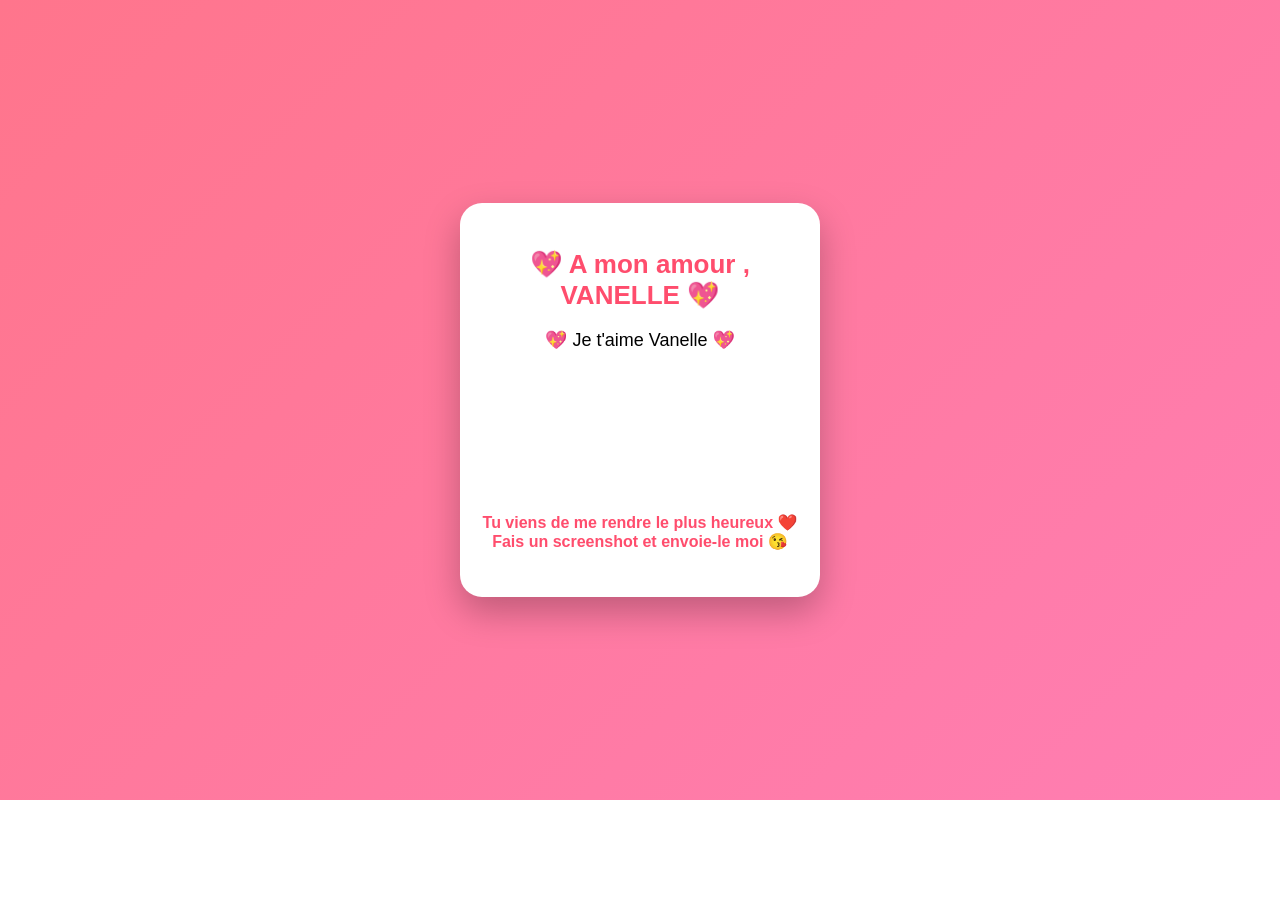
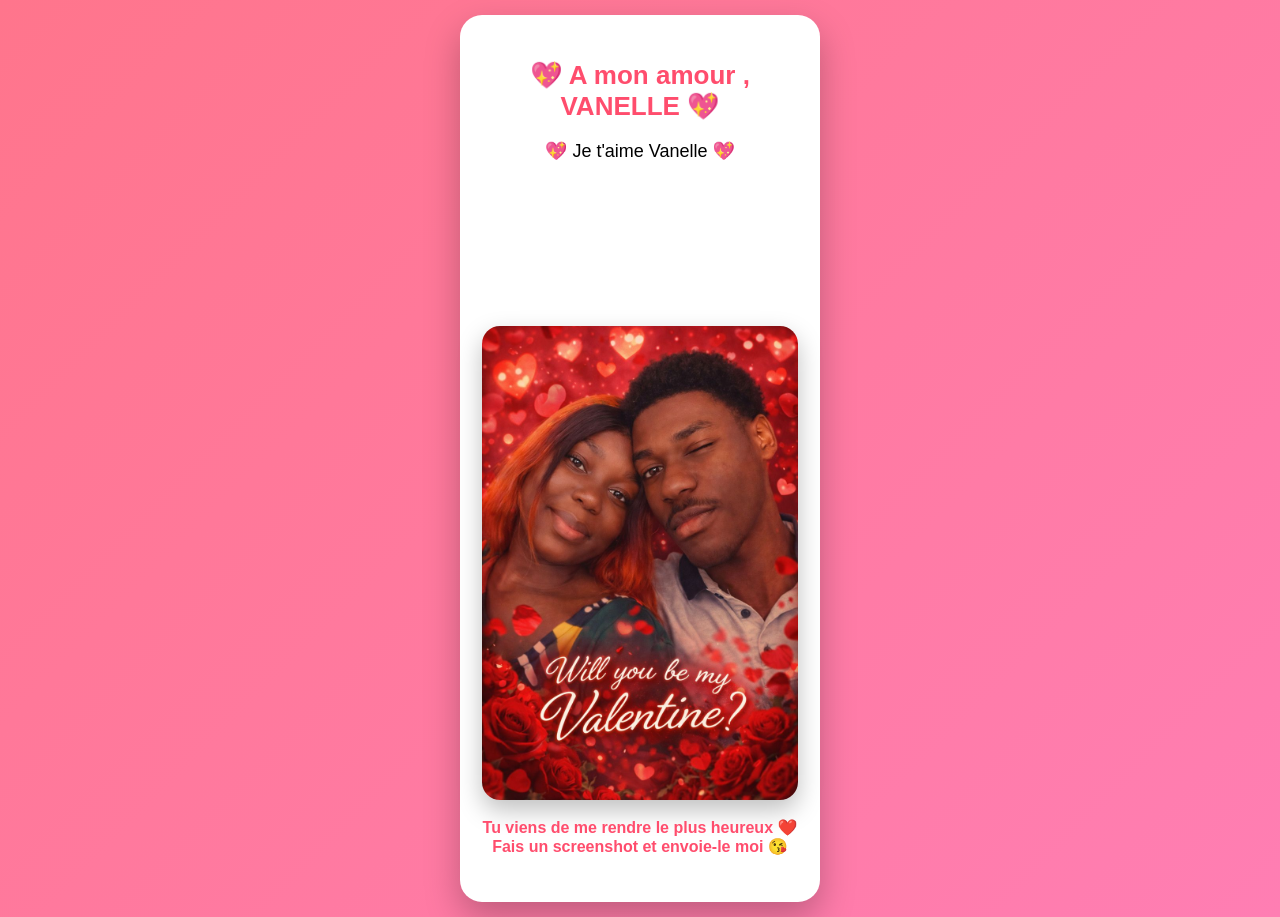
Before and after one commit to greatmanlebe/vanelle, a plain HTML site: page index.html in a window 1280 px wide. Both pictures are taken after a click on the button "Oui 💕". Before the commit the page ends 800 px from the top, so only its background shows below. Drawn offline with Linux system fonts and the light colour scheme.

Commit message:
modified:   index.html 	modified:   script.js 	modified:   style.css 	new file:   us.png

```diff
--- a/index.html
+++ b/index.html
@@ -15,12 +15,12 @@
 Tu as toujours été là pour moi, et je suis vraiment très heureux de t’avoir.
 Je t’aime, mon amour, et je voudrais que tu sois ma Valentine. »</p>
 
-    <div class="buttons">
+    <div class="buttons" id="img">
         <button class="yes" id="yesBtn">Oui 💕</button>
         <br>
         <button class="no" id="noBtn">Non 😅</button>
     </div>
-
+<img id="valentineImg" src="us.png" alt="Nous deux 💕">
     <p class="message" id="message"></p>
 </div>
 
--- a/script.js
+++ b/script.js
@@ -2,7 +2,7 @@ const yesBtn = document.getElementById("yesBtn");
 const noBtn = document.getElementById("noBtn");
 const message = document.getElementById("message");
 const question = document.getElementById("question");
-
+const valentineImg = document.getElementById("valentineImg");
 ["mouseover", "touchstart"].forEach(event => {
     noBtn.addEventListener(event, () => {
         const x = Math.random() * 160 - 80;
@@ -19,7 +19,7 @@ yesBtn.addEventListener("click", () => {
     message.innerHTML =
         "Tu viens de me rendre le plus heureux ❤️<br>" +
         "Fais un screenshot et envoie-le moi 😘";
-
+    valentineImg.style.display = "block";
     yesBtn.style.display = "none";
     noBtn.style.display = "none";
 });
--- a/style.css
+++ b/style.css
@@ -80,3 +80,10 @@ button {
         font-size: 17px;
     }
 }
+#valentineImg {
+    display: none;
+    width: 100%;
+    margin-top: 20px;
+    border-radius: 18px;
+    box-shadow: 0 10px 25px rgba(0,0,0,0.25);
+}
```
Also changed, not shown: us.png (added).
